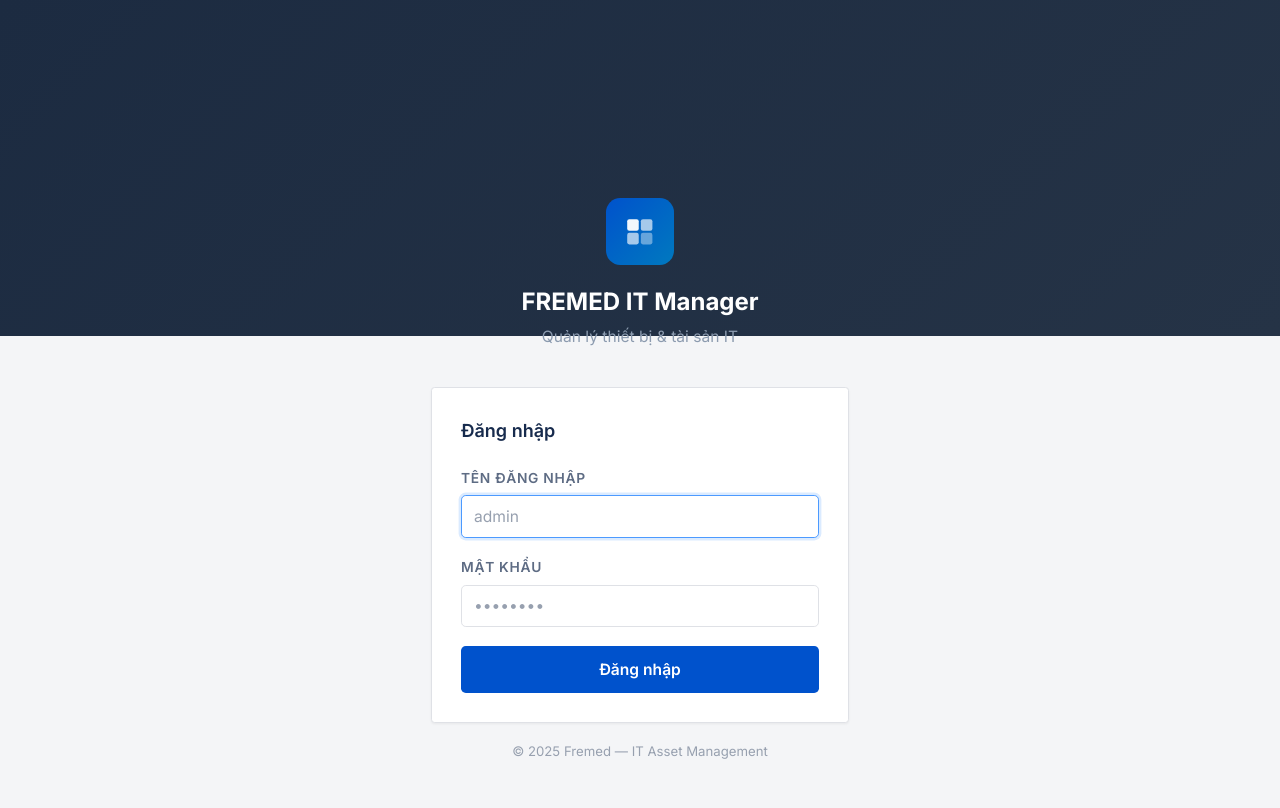
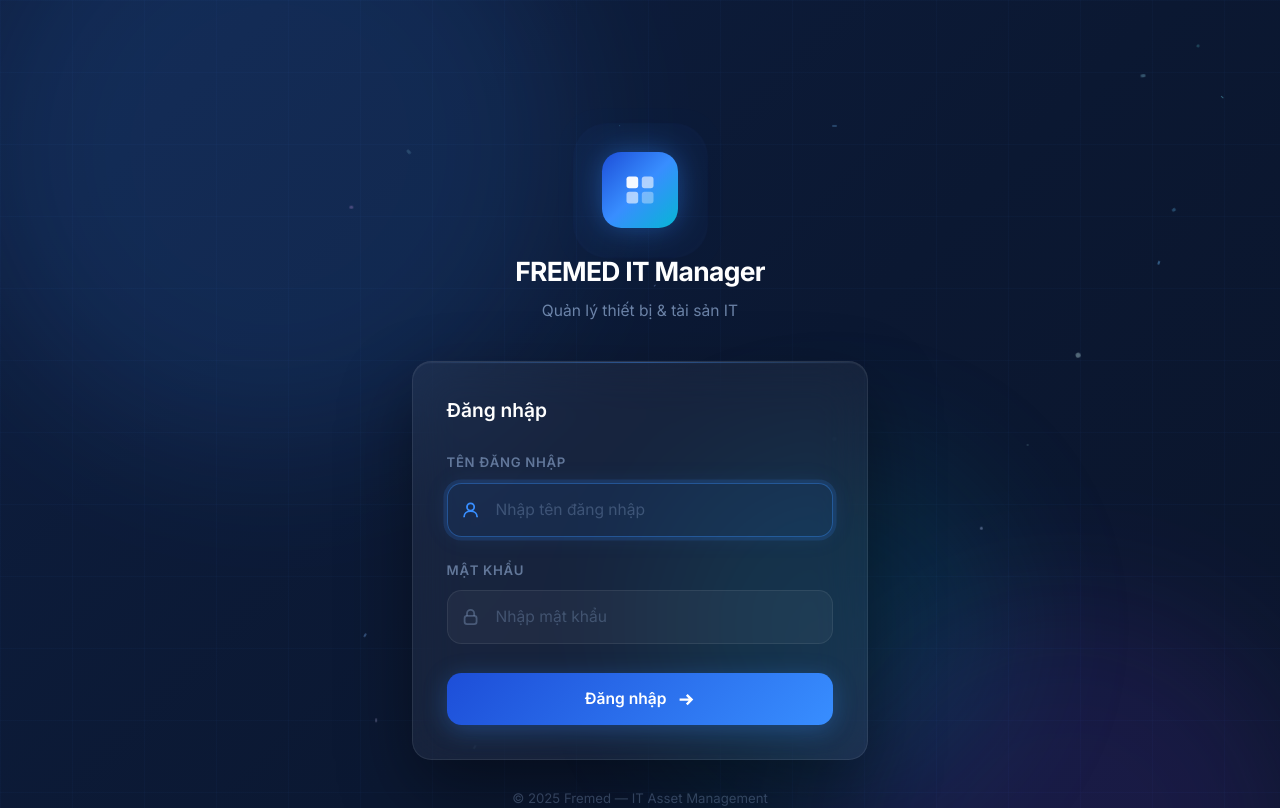
Before and after one commit to haibang97ptit/fremed-device-it, a React (Vite) app in the folder frontend/: page /login in a window 1280 px wide. Shown: the top 808 px of the page. Built offline with nearby package versions, Linux system fonts and the light colour scheme.

Commit message:
Fix login page

```diff
--- a/frontend/src/pages/IPs.jsx
+++ b/frontend/src/pages/IPs.jsx
@@ -119,8 +119,8 @@ export default function IPs() {
                     ) : pr ? (
                       <PingBadge status={pr.status} latency={pr.latency ? Math.round(pr.latency) : null} />
                     ) : row.ip ? (
-                      <button onClick={() => handlePingOne(row)} className="text-[10px] px-1.5 py-0.5 rounded text-[#6b778c] hover:bg-[#ebecf0] transition-colors" title="Ping">
-                        <svg width="12" height="12" viewBox="0 0 16 16" fill="none" stroke="currentColor" strokeWidth="1.8"><circle cx="8" cy="8" r="6"/><path d="M8 5v3l2 1"/></svg>
+                      <button onClick={() => handlePingOne(row)} className="text-[11px] font-semibold text-[#0052cc] hover:text-[#0747a6] hover:underline transition-colors">
+                        Ping
                       </button>
                     ) : (
                       <span className="text-[#c1c7d0]">—</span>
--- a/frontend/src/pages/Login.jsx
+++ b/frontend/src/pages/Login.jsx
@@ -9,6 +9,7 @@ export default function Login() {
   const [form, setForm] = useState({ username: '', password: '' })
   const [error, setError] = useState('')
   const [loading, setLoading] = useState(false)
+  const [focusField, setFocusField] = useState(null)
 
   async function handleSubmit(e) {
     e.preventDefault()
@@ -26,58 +27,145 @@ export default function Login() {
   }
 
   return (
-    <div className="min-h-screen flex items-center justify-center bg-[#f4f5f7]">
-      {/* Background */}
-      <div className="absolute inset-0 overflow-hidden pointer-events-none">
-        <div className="absolute top-0 left-0 w-full h-[280px]" style={{background:'linear-gradient(135deg, #1c2b41 0%, #253346 100%)'}} />
-      </div>
+    <div className="min-h-screen flex items-center justify-center overflow-hidden relative" style={{ background: '#0a0f1e' }}>
+      <style>{`
+        @keyframes float1 { 0%,100% { transform: translate(0,0) rotate(0deg); } 33% { transform: translate(30px,-50px) rotate(120deg); } 66% { transform: translate(-20px,20px) rotate(240deg); } }
+        @keyframes float2 { 0%,100% { transform: translate(0,0) rotate(0deg); } 33% { transform: translate(-40px,30px) rotate(-120deg); } 66% { transform: translate(25px,-35px) rotate(-240deg); } }
+        @keyframes float3 { 0%,100% { transform: translate(0,0); } 50% { transform: translate(15px,-40px); } }
+        @keyframes slideUp { from { opacity:0; transform: translateY(40px); } to { opacity:1; transform: translateY(0); } }
+        @keyframes fadeIn { from { opacity:0; } to { opacity:1; } }
+        @keyframes glow { 0%,100% { box-shadow: 0 0 20px rgba(56,142,255,0.3); } 50% { box-shadow: 0 0 40px rgba(56,142,255,0.6), 0 0 80px rgba(56,142,255,0.2); } }
+        @keyframes gradientMove { 0% { background-position: 0% 50%; } 50% { background-position: 100% 50%; } 100% { background-position: 0% 50%; } }
+        @keyframes shake { 0%,100% { transform: translateX(0); } 10%,30%,50%,70%,90% { transform: translateX(-4px); } 20%,40%,60%,80% { transform: translateX(4px); } }
+        @keyframes pulseRing { 0% { transform: scale(0.8); opacity:1; } 100% { transform: scale(2.2); opacity:0; } }
+        .login-bg { background: linear-gradient(135deg, #0a0f1e 0%, #0d1b3e 30%, #0f2248 50%, #0b1832 70%, #0a0f1e 100%); background-size: 400% 400%; animation: gradientMove 15s ease infinite; }
+        .float-shape { position:absolute; border-radius:50%; filter: blur(60px); opacity: 0.12; }
+        .card-enter { animation: slideUp 0.7s cubic-bezier(0.16,1,0.3,1) forwards; }
+        .logo-enter { animation: slideUp 0.7s cubic-bezier(0.16,1,0.3,1) 0.1s both; }
+        .field-enter-1 { animation: slideUp 0.5s cubic-bezier(0.16,1,0.3,1) 0.25s both; }
+        .field-enter-2 { animation: slideUp 0.5s cubic-bezier(0.16,1,0.3,1) 0.35s both; }
+        .btn-enter { animation: slideUp 0.5s cubic-bezier(0.16,1,0.3,1) 0.45s both; }
+        .footer-enter { animation: fadeIn 1s ease 0.8s both; }
+        .logo-glow { animation: glow 3s ease-in-out infinite; }
+        .error-shake { animation: shake 0.5s ease; }
+        .input-glow:focus { box-shadow: 0 0 0 3px rgba(56,142,255,0.15), 0 0 20px rgba(56,142,255,0.1); border-color: #388eff; }
+        .grid-bg { background-image:
+          linear-gradient(rgba(56,142,255,0.03) 1px, transparent 1px),
+          linear-gradient(90deg, rgba(56,142,255,0.03) 1px, transparent 1px);
+          background-size: 60px 60px;
+        }
+      `}</style>
 
-      <div className="relative z-10 w-full max-w-[380px] px-4">
+      {/* Animated background */}
+      <div className="absolute inset-0 login-bg" />
+      <div className="absolute inset-0 grid-bg" />
+
+      {/* Floating shapes */}
+      <div className="float-shape" style={{ width:500, height:500, top:'-10%', left:'-5%', background:'#388eff', animation:'float1 20s ease-in-out infinite' }} />
+      <div className="float-shape" style={{ width:400, height:400, bottom:'-10%', right:'-5%', background:'#7c3aed', animation:'float2 25s ease-in-out infinite' }} />
+      <div className="float-shape" style={{ width:300, height:300, top:'50%', left:'50%', background:'#06b6d4', animation:'float3 18s ease-in-out infinite' }} />
+
+      {/* Particle dots */}
+      {[...Array(20)].map((_, i) => (
+        <div key={i} className="absolute rounded-full" style={{
+          width: Math.random() * 3 + 1,
+          height: Math.random() * 3 + 1,
+          top: `${Math.random() * 100}%`,
+          left: `${Math.random() * 100}%`,
+          background: `rgba(${100 + Math.random()*155}, ${150 + Math.random()*105}, 255, ${0.15 + Math.random()*0.25})`,
+          animation: `float${(i % 3) + 1} ${15 + Math.random()*20}s ease-in-out infinite`,
+          animationDelay: `${Math.random() * -20}s`,
+        }} />
+      ))}
+
+      {/* Content */}
+      <div className="relative z-10 w-full max-w-[420px] px-5">
         {/* Logo */}
-        <div className="text-center mb-8">
-          <div className="w-14 h-14 rounded-xl mx-auto mb-4 flex items-center justify-center" style={{background:'linear-gradient(135deg,#0052cc,#0079bf)'}}>
-            <svg width="28" height="28" viewBox="0 0 16 16" fill="none">
-              <rect x="2" y="2" width="5.5" height="5.5" rx="1" fill="white" fillOpacity="0.95"/>
-              <rect x="8.5" y="2" width="5.5" height="5.5" rx="1" fill="white" fillOpacity="0.65"/>
-              <rect x="2" y="8.5" width="5.5" height="5.5" rx="1" fill="white" fillOpacity="0.65"/>
-              <rect x="8.5" y="8.5" width="5.5" height="5.5" rx="1" fill="white" fillOpacity="0.4"/>
-            </svg>
+        <div className="text-center mb-8 logo-enter">
+          <div className="relative inline-block mb-5">
+            <div className="absolute inset-0 rounded-2xl bg-blue-500/20" style={{ animation: 'pulseRing 3s ease-out infinite' }} />
+            <div className="absolute inset-0 rounded-2xl bg-blue-500/15" style={{ animation: 'pulseRing 3s ease-out infinite 1s' }} />
+            <div className="w-16 h-16 rounded-2xl flex items-center justify-center logo-glow relative" style={{ background: 'linear-gradient(135deg, #1d4ed8, #388eff, #06b6d4)' }}>
+              <svg width="30" height="30" viewBox="0 0 16 16" fill="none">
+                <rect x="2" y="2" width="5.2" height="5.2" rx="1.2" fill="white" fillOpacity="0.95" />
+                <rect x="8.8" y="2" width="5.2" height="5.2" rx="1.2" fill="white" fillOpacity="0.6" />
+                <rect x="2" y="8.8" width="5.2" height="5.2" rx="1.2" fill="white" fillOpacity="0.6" />
+                <rect x="8.8" y="8.8" width="5.2" height="5.2" rx="1.2" fill="white" fillOpacity="0.35" />
+              </svg>
+            </div>
           </div>
-          <h1 className="text-[20px] font-bold text-white">FREMED IT Manager</h1>
-          <p className="text-[13px] text-[#8c9baf] mt-1">Quản lý thiết bị & tài sản IT</p>
+          <h1 className="text-[22px] font-bold text-white tracking-tight">FREMED IT Manager</h1>
+          <p className="text-[13px] mt-1.5" style={{ color: 'rgba(148,175,215,0.7)' }}>Quản lý thiết bị & tài sản IT</p>
         </div>
 
-        {/* Card */}
-        <div className="panel p-6">
-          <h2 className="text-[15px] font-semibold text-[#172b4d] mb-5">Đăng nhập</h2>
-          <form onSubmit={handleSubmit} className="space-y-4">
-            {error && (
-              <div className="flex items-center gap-2 p-3 bg-[#ffebe6] border border-[#ff8f73] rounded text-[12px] text-[#bf2600]">
-                <svg width="14" height="14" viewBox="0 0 16 16" fill="none" stroke="currentColor" strokeWidth="2"><circle cx="8" cy="8" r="6"/><line x1="8" y1="5" x2="8" y2="8.5"/><circle cx="8" cy="11" r="0.5" fill="currentColor"/></svg>
-                {error}
+        {/* Login card */}
+        <div className="card-enter rounded-2xl p-7 relative overflow-hidden" style={{
+          background: 'rgba(255,255,255,0.05)',
+          backdropFilter: 'blur(20px)',
+          border: '1px solid rgba(255,255,255,0.08)',
+          boxShadow: '0 25px 60px rgba(0,0,0,0.4), inset 0 1px 0 rgba(255,255,255,0.05)'
+        }}>
+          <div className="absolute top-0 left-0 right-0 h-[1px]" style={{ background: 'linear-gradient(90deg, transparent, rgba(56,142,255,0.4), transparent)' }} />
+
+          <h2 className="text-[16px] font-semibold text-white mb-6">Đăng nhập</h2>
+
+          {error && (
+            <div className="error-shake flex items-center gap-2 p-3 mb-4 rounded-lg text-[12px]" style={{
+              background: 'rgba(239,68,68,0.1)', border: '1px solid rgba(239,68,68,0.2)', color: '#fca5a5'
+            }}>
+              <svg width="14" height="14" viewBox="0 0 16 16" fill="none" stroke="currentColor" strokeWidth="2"><circle cx="8" cy="8" r="6"/><line x1="8" y1="5" x2="8" y2="8.5"/><circle cx="8" cy="11" r="0.5" fill="currentColor"/></svg>
+              {error}
+            </div>
+          )}
+
+          <div className="space-y-5">
+            <div className="field-enter-1">
+              <label className="block text-[11px] font-semibold uppercase tracking-wider mb-2" style={{ color: 'rgba(148,175,215,0.6)' }}>Tên đăng nhập</label>
+              <div className="relative">
+                <div className="absolute left-3 top-1/2 -translate-y-1/2" style={{ color: focusField === 'user' ? '#388eff' : 'rgba(148,175,215,0.35)', transition: 'color 0.3s' }}>
+                  <svg width="16" height="16" viewBox="0 0 16 16" fill="none" stroke="currentColor" strokeWidth="1.5"><circle cx="8" cy="5.5" r="3"/><path d="M2.5 14c0-3 2.2-5 5.5-5s5.5 2 5.5 5"/></svg>
+                </div>
+                <input className="input-glow w-full pl-10 pr-4 py-3 rounded-xl text-[13px] text-white placeholder:text-[rgba(148,175,215,0.3)] outline-none transition-all duration-300"
+                  style={{ background: focusField === 'user' ? 'rgba(56,142,255,0.08)' : 'rgba(255,255,255,0.04)', border: `1px solid ${focusField === 'user' ? 'rgba(56,142,255,0.4)' : 'rgba(255,255,255,0.08)'}` }}
+                  placeholder="Nhập tên đăng nhập" value={form.username}
+                  onChange={e => setForm(f => ({ ...f, username: e.target.value }))}
+                  onFocus={() => setFocusField('user')} onBlur={() => setFocusField(null)} required autoFocus />
               </div>
-            )}
-            <div>
-              <label className="block text-[11.5px] font-semibold text-[#5e6c84] mb-1.5 uppercase tracking-wider">Tên đăng nhập</label>
-              <input className="input-field" placeholder="admin"
-                value={form.username} onChange={e => setForm(f => ({ ...f, username: e.target.value }))} required autoFocus />
             </div>
-            <div>
-              <label className="block text-[11.5px] font-semibold text-[#5e6c84] mb-1.5 uppercase tracking-wider">Mật khẩu</label>
-              <input type="password" className="input-field" placeholder="••••••••"
-                value={form.password} onChange={e => setForm(f => ({ ...f, password: e.target.value }))} required />
+
+            <div className="field-enter-2">
+              <label className="block text-[11px] font-semibold uppercase tracking-wider mb-2" style={{ color: 'rgba(148,175,215,0.6)' }}>Mật khẩu</label>
+              <div className="relative">
+                <div className="absolute left-3 top-1/2 -translate-y-1/2" style={{ color: focusField === 'pass' ? '#388eff' : 'rgba(148,175,215,0.35)', transition: 'color 0.3s' }}>
+                  <svg width="16" height="16" viewBox="0 0 16 16" fill="none" stroke="currentColor" strokeWidth="1.5"><rect x="3" y="7" width="10" height="7" rx="2"/><path d="M5 7V5a3 3 0 016 0v2"/></svg>
+                </div>
+                <input type="password" className="input-glow w-full pl-10 pr-4 py-3 rounded-xl text-[13px] text-white placeholder:text-[rgba(148,175,215,0.3)] outline-none transition-all duration-300"
+                  style={{ background: focusField === 'pass' ? 'rgba(56,142,255,0.08)' : 'rgba(255,255,255,0.04)', border: `1px solid ${focusField === 'pass' ? 'rgba(56,142,255,0.4)' : 'rgba(255,255,255,0.08)'}` }}
+                  placeholder="Nhập mật khẩu" value={form.password}
+                  onChange={e => setForm(f => ({ ...f, password: e.target.value }))}
+                  onFocus={() => setFocusField('pass')} onBlur={() => setFocusField(null)}
+                  onKeyDown={e => e.key === 'Enter' && handleSubmit(e)} required />
+              </div>
             </div>
-            <button type="submit" disabled={loading} className="btn-primary w-full justify-center py-2.5 mt-2 text-[13px] disabled:opacity-60">
-              {loading ? (
-                <span className="flex items-center gap-2">
-                  <span className="w-4 h-4 border-2 border-white border-t-transparent rounded-full animate-spin" />
-                  Đang đăng nhập...
+
+            <div className="btn-enter pt-1">
+              <button type="button" onClick={handleSubmit} disabled={loading}
+                className="w-full py-3 rounded-xl text-[13px] font-semibold text-white transition-all duration-300 relative overflow-hidden group disabled:opacity-60 cursor-pointer"
+                style={{ background: 'linear-gradient(135deg, #1d4ed8, #388eff)', boxShadow: '0 4px 20px rgba(56,142,255,0.3)' }}>
+                <div className="absolute inset-0 opacity-0 group-hover:opacity-100 transition-opacity duration-500" style={{ background: 'linear-gradient(135deg, #388eff, #06b6d4)', boxShadow: '0 8px 30px rgba(56,142,255,0.5)' }} />
+                <span className="relative z-10 flex items-center justify-center gap-2">
+                  {loading ? (
+                    <><span className="w-4 h-4 border-2 border-white/40 border-t-white rounded-full animate-spin" />Đang đăng nhập...</>
+                  ) : (
+                    <>Đăng nhập<svg width="16" height="16" viewBox="0 0 16 16" fill="none" stroke="currentColor" strokeWidth="2" className="transition-transform group-hover:translate-x-1"><path d="M3 8h10M9 4l4 4-4 4"/></svg></>
+                  )}
                 </span>
-              ) : 'Đăng nhập'}
-            </button>
-          </form>
+              </button>
+            </div>
+          </div>
         </div>
-        <p className="text-center text-[11px] text-[#97a0af] mt-4">© 2025 Fremed — IT Asset Management</p>
+
+        <p className="footer-enter text-center text-[11px] mt-6" style={{ color: 'rgba(148,175,215,0.3)' }}>© 2025 Fremed — IT Asset Management</p>
       </div>
     </div>
   )
```
Also changed, not shown: frontend/src/pages/Devices.jsx (+6 -1 lines).
